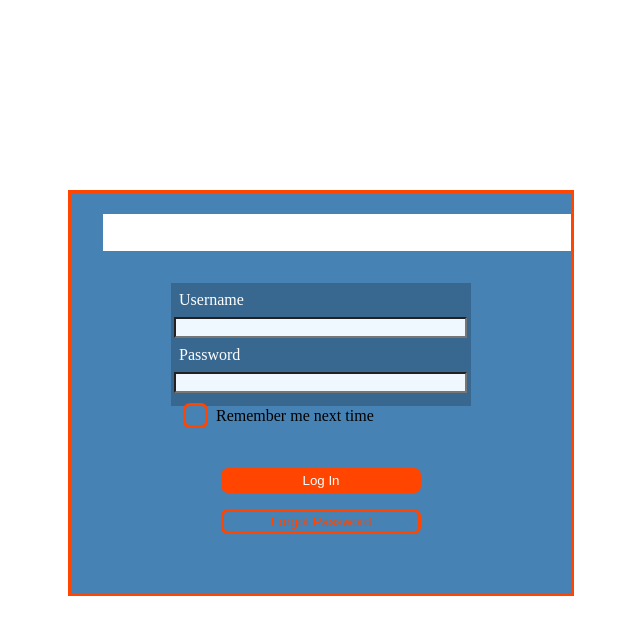
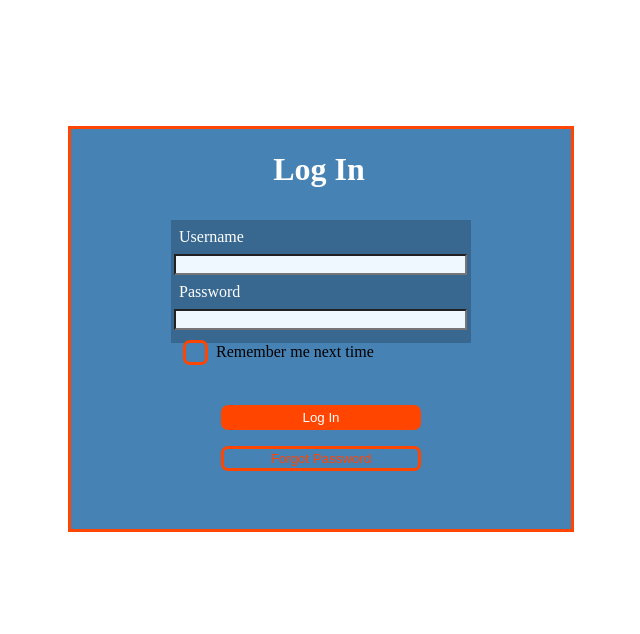
Before and after one commit to NadaSmith/ePrescription, a React (Create React App) app: page / in a window 1280 px wide. Shown: the top 634 px of the page, without its empty margins (319-959 px from the left). Built offline with nearby package versions, Linux system fonts and the light colour scheme.

Commit message:
Started on the Add Prescription page UI

```diff
--- a/src/components/PendingMedication.js
+++ b/src/components/PendingMedication.js
@@ -1,4 +1,5 @@
 import React from "react";
+import "./PendingMedication.css";
 
 function PendingMedication() {
     //fetch pending medication data (from local storage or API)
--- a/src/pages/AddPrescriptionPage.js
+++ b/src/pages/AddPrescriptionPage.js
@@ -1,4 +1,7 @@
 import React, { useState } from "react";
+import Header from "../components/Header";
+import NameBanner from "../components/NameBanner";
+import OfficeName from "../components/OfficeName";
 
 const AddPrescriptionPage = () => {
     //sample state to hold patient's med info
@@ -32,6 +35,13 @@ const AddPrescriptionPage = () => {
 
     return (
         <div>
+            <Header />
+
+            <NameBanner />
+
+            <OfficeName />
+
+
             <h1 className="first-bar">Add Prescription</h1>
 
             <div className="second-bar">
--- a/src/pages/LoginPage.css
+++ b/src/pages/LoginPage.css
@@ -2,11 +2,13 @@
     background-color: lightgray;
 }
 
-h1 {
+.login h1 {
     background-color: #4682b4;
     color: white;
+    margin-bottom: 2rem;
+    margin-left: 3rem;
+    width: 400px;
     text-align: center;
-    margin-bottom: 2rem;
 }
 
 
@@ -87,10 +89,7 @@ input {
     color: white;
 }
 
-Link {
-    background-color: #4682b4;
-    border: solid black;
-}
+
 
 .second-button {
    border: orangered solid;
@@ -101,12 +100,11 @@ Link {
 }
 
 
-
 .login {
     border: solid orangered;
     background-color: #4682b4;
     width: 500px;
     height: 400px;
     margin: auto;
-    margin-top: 15%;
+    margin-top: 10%;
 }
--- a/src/pages/PatientListPage.js
+++ b/src/pages/PatientListPage.js
@@ -41,6 +41,8 @@ function PatientListPage() {
             <NameBanner />
 
             <OfficeName />
+
+            <hr></hr>
 
             <h2 className="find-a-patient">Find A Patient</h2>
 
```
Also changed, not shown: src/components/PendingMedication.css (added), src/pages/AddPrescriptionPage.css (added), src/pages/DashboardPage.js (line endings or trailing spaces).
